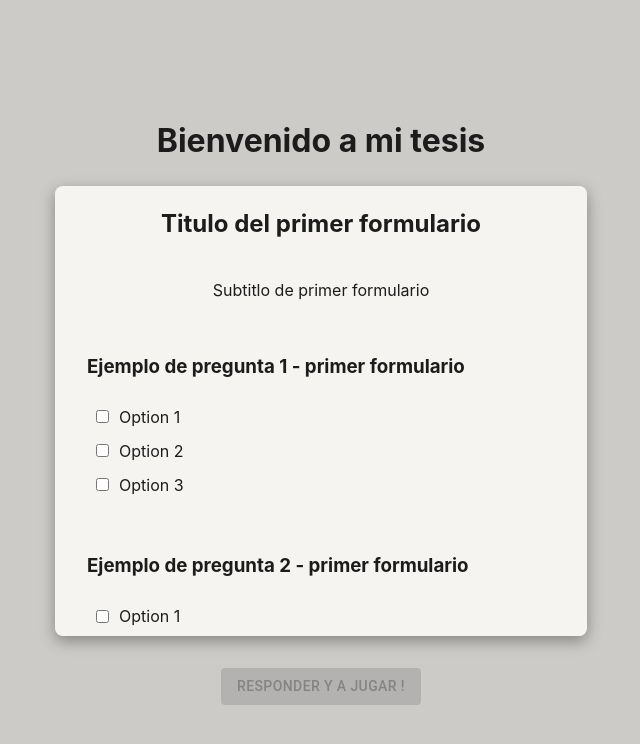
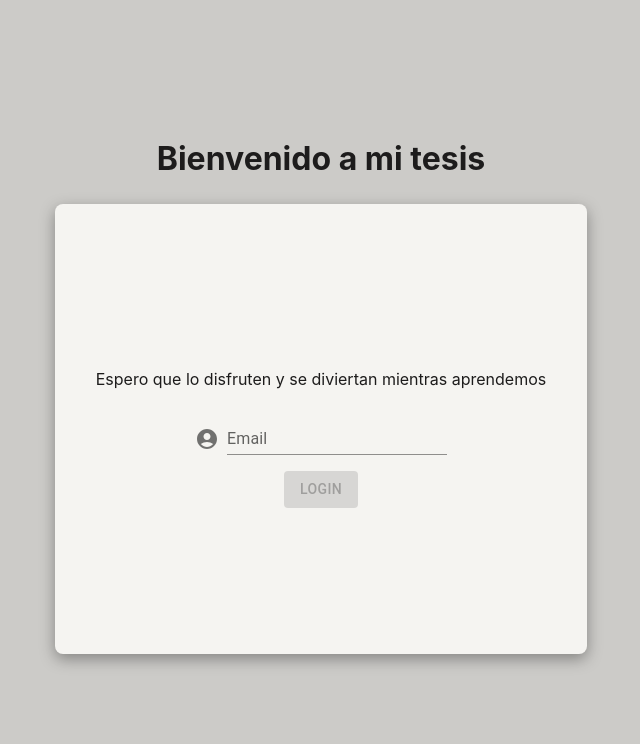
Before and after one commit to fedengarcia/tesis-pinball-game, a React (Vite) app: page / in a window 1280 px wide. Shown: the top 744 px of the page, without its empty margins (319-959 px from the left). Built offline with nearby package versions, Linux system fonts and the light colour scheme.

Commit message:
Update App.jsx

```diff
--- a/src/App.jsx
+++ b/src/App.jsx
@@ -1,14 +1,31 @@
-import { StyledAppLayout } from './styled-components/containers'
+import { StyledAppLayout, StyledLayoutContent } from './styled-components/containers'
 import { APP_DATA } from './CONSTANTS'
+import AccountCircle from '@mui/icons-material/AccountCircle';
+import { Button, Input, TextField, InputAdornment, Box } from '@mui/material'
+
 import FirstForm from './components/FirstForm'
+import { useEffect, useState } from 'react';
+import Login from './components/Login';
 
 export default function App() {
+  const [isLogged, setIsLogged]= useState(false);
+
+  const handleLogin = () => {
+    setIsLogged(true)
+  }
+
+
 
   return (
     <StyledAppLayout>
       <h1>{APP_DATA.APP_TITLE}</h1>
 
-      <FirstForm/>
+      {!isLogged ?
+        <Login handleLogin={handleLogin}/>
+      :
+        <FirstForm/>
+      }
+
     </StyledAppLayout>
   )
 }
```
